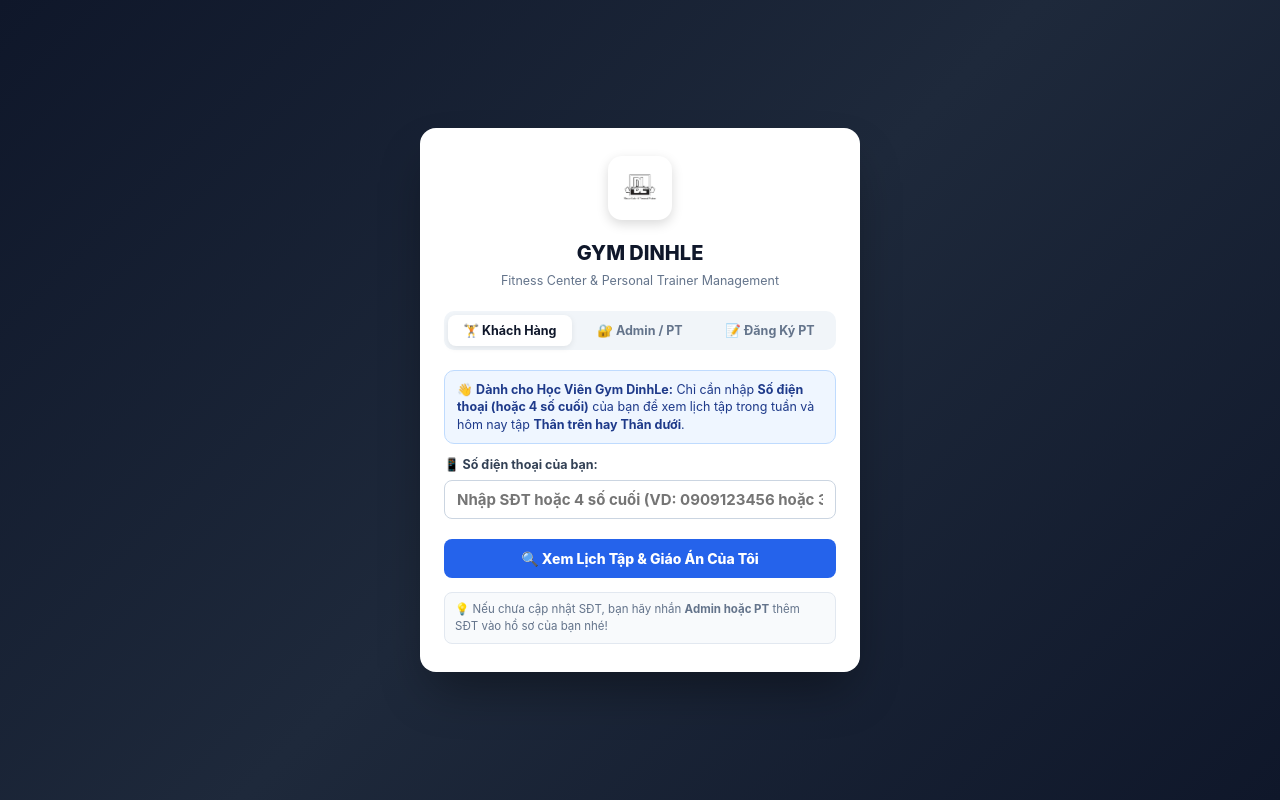
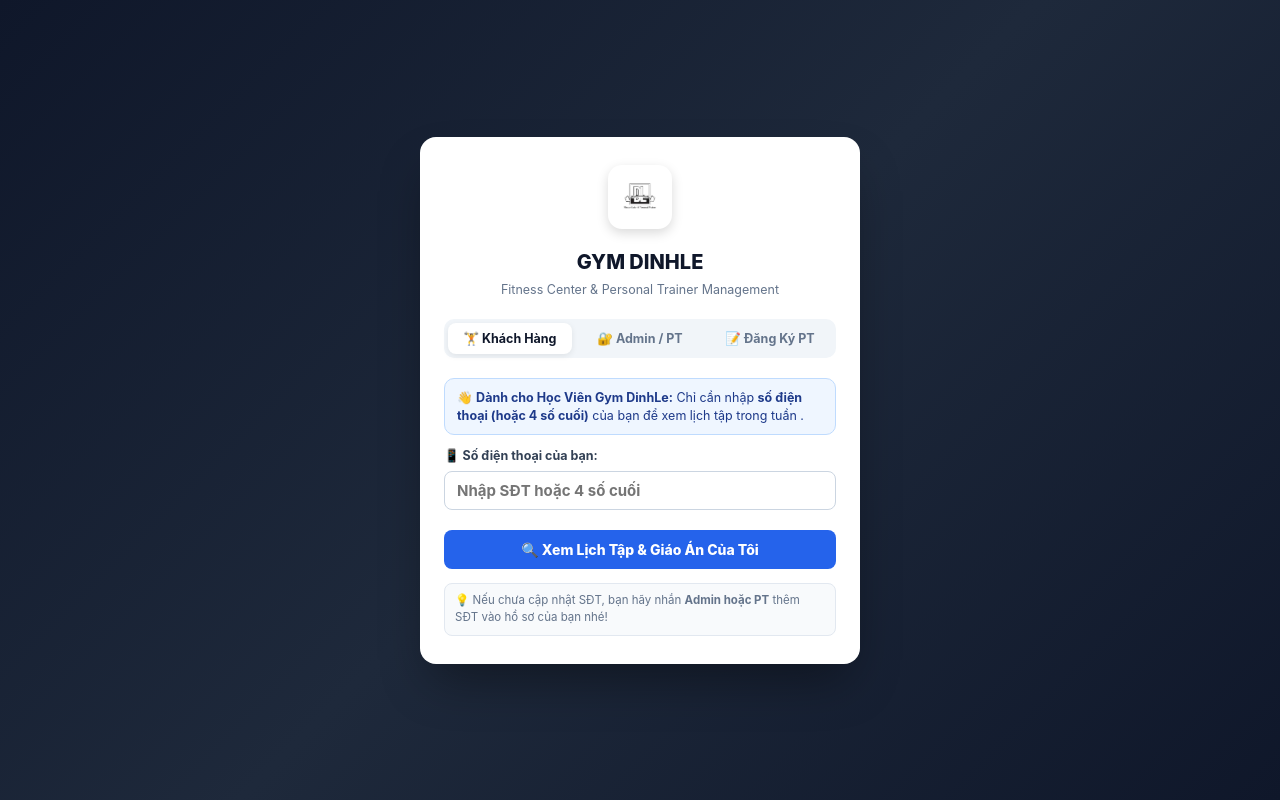
Before and after one commit to nguyenkimbao27092004/ln-training-frontend, a React app: page / in a window 1280 px wide. Built offline with nearby package versions, Linux system fonts and the light colour scheme; the HTML template or start-up script is replaced by a standard one.

Commit message:
Sua lai giao dien

```diff
--- a/src/App.jsx
+++ b/src/App.jsx
@@ -891,7 +891,7 @@ export default function App() {
                   lineHeight: 1.4
                 }}
               >
-                👋 <strong>Dành cho Học Viên Gym DinhLe:</strong> Chỉ cần nhập <strong>Số điện thoại (hoặc 4 số cuối)</strong> của bạn để xem lịch tập trong tuần và hôm nay tập <strong>Thân trên hay Thân dưới</strong>.
+                👋 <strong>Dành cho Học Viên Gym DinhLe:</strong> Chỉ cần nhập <strong>số điện thoại (hoặc 4 số cuối)</strong> của bạn để xem lịch tập trong tuần <strong></strong>.
               </div>
 
               <label className="AuthLabel">
@@ -899,7 +899,7 @@ export default function App() {
                 <input
                   type="tel"
                   required
-                  placeholder="Nhập SĐT hoặc 4 số cuối (VD: 0909123456 hoặc 3456)"
+                  placeholder="Nhập SĐT hoặc 4 số cuối"
                   value={clientPhoneInput}
                   onChange={e => setClientPhoneInput(e.target.value)}
                   className="AuthInput"
```
